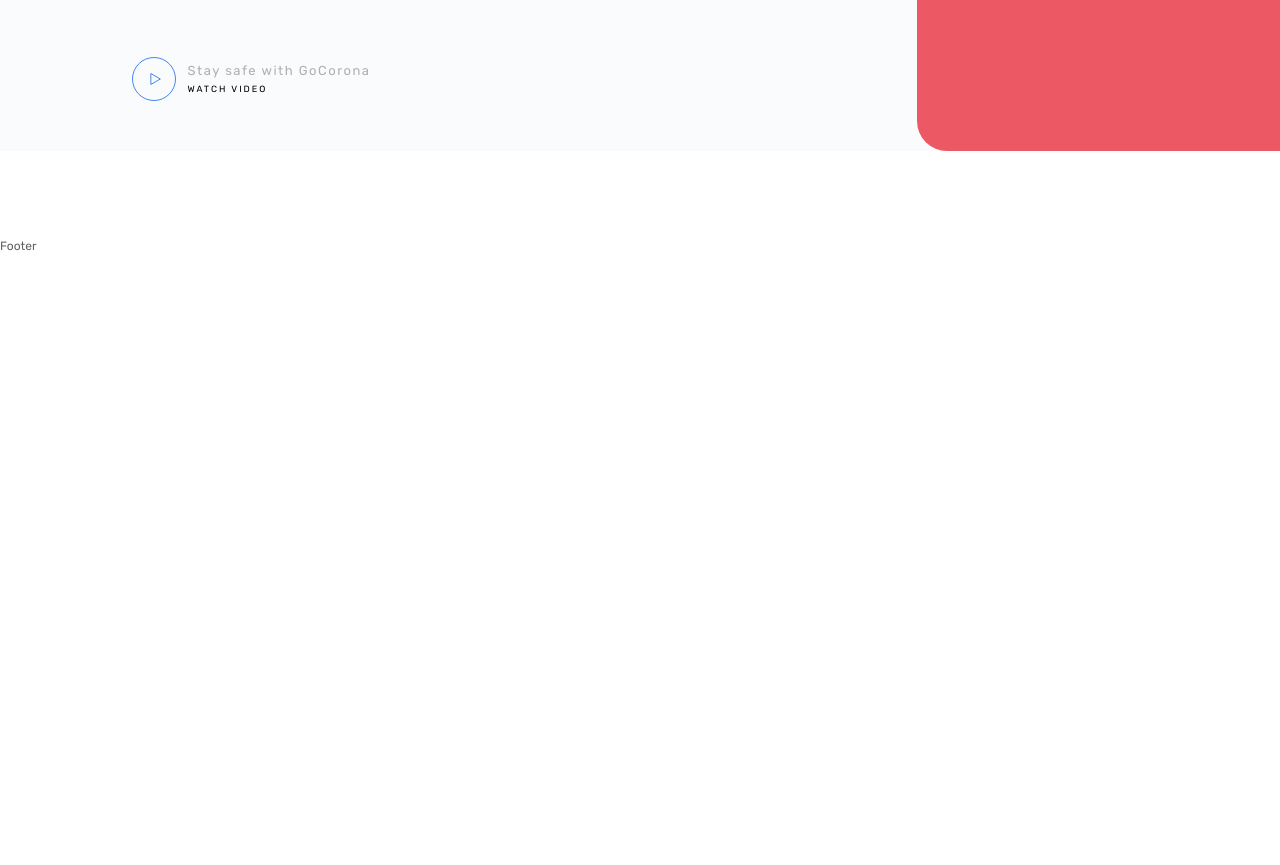
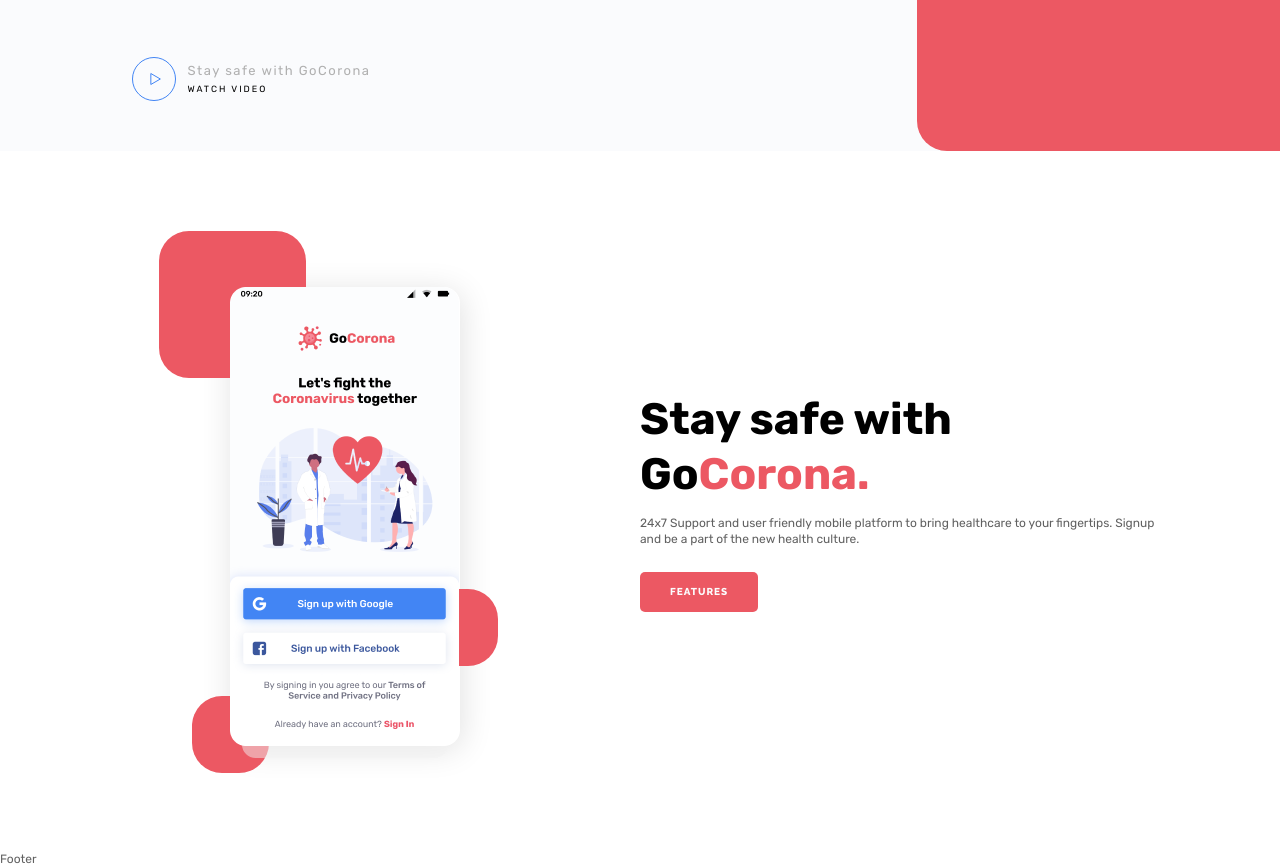
Before and after one commit to shums89/go-corona, a plain HTML site: page index.html in a window 1280 px wide. Shown: the part 548-1413 px from the top of the page. Before the commit the page ends 800 px from the top, so only its background shows below. Drawn offline with Linux system fonts and the light colour scheme.

Commit message:
Верстка блока stay-safe

```diff
--- a/css/style.css
+++ b/css/style.css
@@ -395,3 +395,99 @@ main {
     padding: 0;
   }
 }
+
+/* ===================================================== */
+.stay-safe {
+  padding: 80px 0;
+}
+.stay-safe__container {
+  display: flex;
+  align-items: center;
+}
+.stay-safe__media {
+  flex: 0 1 50%;
+}
+
+.stay-safe__content {
+  flex: 0 1 50%;
+}
+.stay-safe__block-text {
+}
+
+.media-stay-safe {
+  width: 373px;
+  padding: 56px 0px 27px;
+  text-align: center;
+  position: relative;
+}
+.media-stay-safe__image {
+  display: inline-block;
+  box-shadow: 2px 4px 32px rgba(0, 0, 0, 0.12);
+  border-radius: 16px;
+  position: relative;
+  width: 61.5%;
+}
+.media-stay-safe__image img  {
+  position: relative;
+  z-index: 5;
+  max-width: 100%;
+}
+.media-stay-safe__image::after {
+  content: "";
+  position: absolute;
+  bottom: -12px;
+  left: 12px;
+  width: 206px;
+  height: 27px;
+  z-index: 2;
+  background: rgba(240, 240, 240, 0.49);
+  border-radius: 16px;
+}
+.media-stay-safe__item {
+  position: absolute;
+  background: #ec5863;
+  border-radius: 30px;
+  width: 77px;
+  height: 77px;
+}
+.media-stay-safe__item_1 {
+  top: 0;
+  left: 0;
+  width: 147px;
+  height: 147px;
+}
+.media-stay-safe__item_2 {
+  bottom: 0;
+  left: 33px;
+}
+.media-stay-safe__item_3 {
+  bottom: 107px;
+  right: 34px;
+}
+
+@media (max-width: 991.98px) {
+  .stay-safe {
+    padding: 40px 0;
+  }
+}
+@media (min-width: 991.98px) {
+  .stay-safe__media {
+    padding: 0px 0px 0px 47px;
+  }
+}
+@media (max-width: 767.98px) {
+  .stay-safe {
+    padding: 30px 0;
+  }
+  .stay-safe__container {
+    flex-direction: column-reverse;
+  }
+  .stay-safe__content {
+    margin: 0px 0px 30px 0px;
+  }
+}
+@media (max-width: 479.98px) {
+  .media-stay-safe {
+    width: 290px;
+  }
+}
--- a/index.html
+++ b/index.html
@@ -60,6 +60,27 @@
           </div>
         </div>
       </section>
+      <section class="stay-safe">
+        <div class="stay-safe__container">
+          <div class="stay-safe__media">
+            <div class="media-stay-safe">
+              <div class="media-stay-safe__image">
+                <img src="img/stay-safe/app.png" alt="Приложение">
+              </div>
+              <div class="media-stay-safe__item media-stay-safe__item_1"></div>
+              <div class="media-stay-safe__item media-stay-safe__item_2"></div>
+              <div class="media-stay-safe__item media-stay-safe__item_3"></div>
+            </div>
+          </div>
+          <div class="stay-safe__content">
+            <div class="stay-safe__block-text block-text">
+              <h2 class="block-text__title">Stay safe with Go<span>Corona.</span></h2>
+              <div class="block-text__text">24x7 Support and user friendly mobile platform to bring healthcare to your fingertips. Signup and be a part of the new health culture.</div>
+              <a href="" class="block-text__button button">Features</a>
+            </div>
+          </div>
+        </div>
+      </section>
     </main>
     <footer class="footer">
       Footer
```
Also changed, not shown: img/stay-safe/app.png (added).
